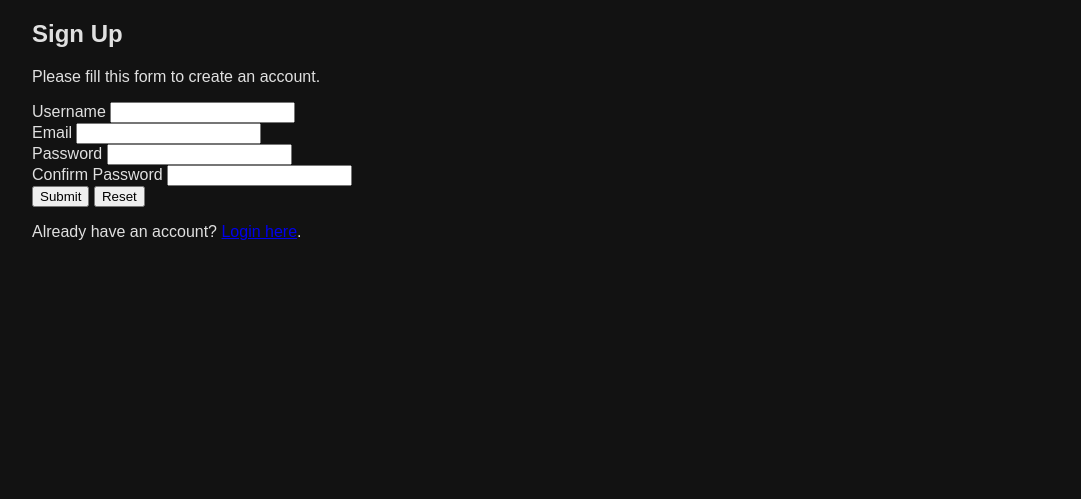
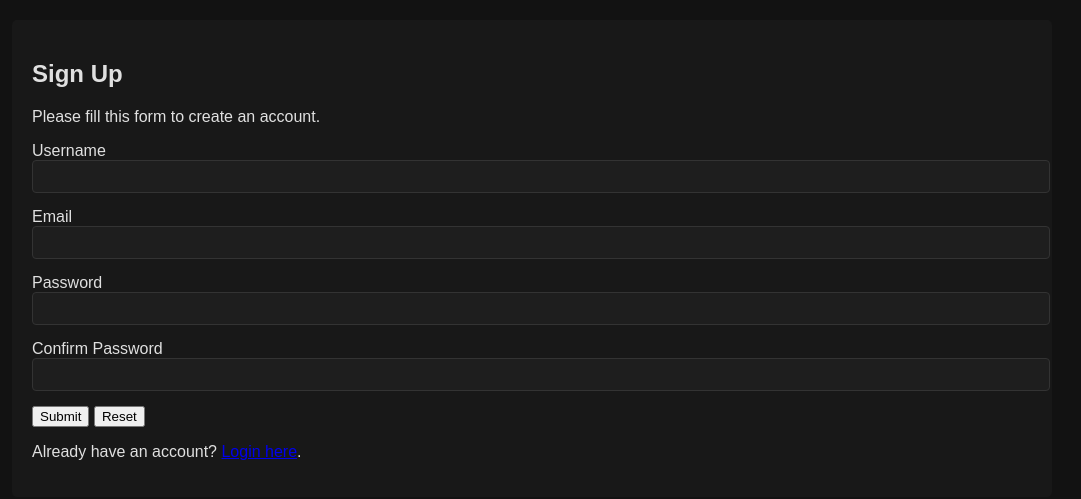
Before and after one commit to InadequateUsername/soulioli.com, a PHP site: page /register.php in a window 1280 px wide. Shown: the top 499 px of the page, without its empty margins (108-1189 px from the left). Run offline with PHP 8.4, Linux system fonts and the light colour scheme.

Commit message:
Buttery Smooth Update

```diff
--- a/social/index.html
+++ b/social/index.html
@@ -5,16 +5,16 @@
   <meta name="viewport" content="width=device-width, initial-scale=1.0">
   <link rel="icon" href="/images/soul_society_logo.png" type="image/x-icon">
   <title>Media Social Feed</title>
-  <link rel="stylesheet" href="style.css">
+  <link rel="stylesheet" href="/social/style.css">
 </head>
 <body>
   <div class="nav-container">
     <a href="/" class="home-link">← Home</a>
+    <a href="/mediatracker/" class="tracker-link">Media Tracker</a>
     <div id="user-status"></div>
-    <a href="/mediatracker/" class="tracker-link">Media Tracker</a>
   </div>
 
-  <h1>Media Social Feed</h1>
+  <h1>Social Feed</h1>
 
   <div class="filter-container">
     <button class="filter-btn active" data-filter="all">All</button>
--- a/style.css
+++ b/style.css
@@ -114,3 +114,49 @@ footer {
     margin-top: 20px;
     border-top: 1px solid #333;
 }
+
+.container {
+    max-width: 1000px;
+    margin: 0 auto;
+    padding: 0 20px;
+    background-color: rgba(30, 30, 30, 0.5);
+    padding: 20px;
+    border-radius: 5px;
+    margin: 20px auto;
+}
+
+.form-group {
+    margin-bottom: 15px;
+}
+
+.form-control {
+    width: 100%;
+    padding: 8px;
+    border-radius: 4px;
+    border: 1px solid #333;
+    background-color: #1e1e1e;
+    color: #e0e0e0;
+}
+
+.is-invalid {
+    border-color: #cf6679;
+}
+
+.invalid-feedback {
+    color: #cf6679;
+    font-size: 0.9em;
+    margin-top: 5px;
+    display: block;
+}
+
+.alert {
+    padding: 10px;
+    border-radius: 4px;
+    margin-bottom: 15px;
+}
+
+.alert-danger {
+    background-color: rgba(207, 102, 121, 0.1);
+    border: 1px solid #cf6679;
+    color: #cf6679;
+}
```
Also changed, not shown: mediatracker/index.html (+7 -6 lines), mediatracker/mediatracker.css (+4 -3 lines), social/script.js (+2 -5 lines).
